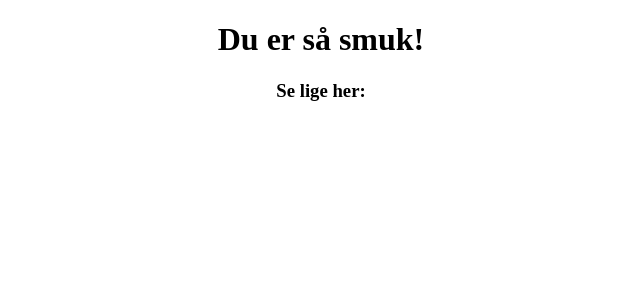
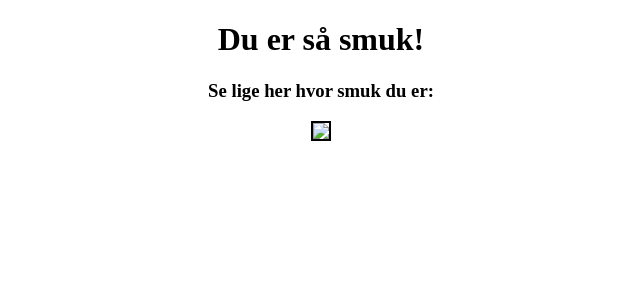
Before and after one commit to daadyrbarn/daadyrbarn.github.io, a Jekyll site: the page index.html, which Jekyll copies as it is, in a window 1280 px wide. Shown: the top 300 px of the page, without its empty margins (319-959 px from the left). Built offline with Jekyll 4.4.1, drawn with Linux system fonts in a browser that asks for light colours.

Commit message:
Update index.html

```diff
--- a/index.html
+++ b/index.html
@@ -6,10 +6,14 @@
 		body{
 			text-align: center;
 		}
+		img{
+			border: solid 2px;
+		}
 	</style>
   </head>
   <body>
     <h1>Du er s&aring; smuk!</h1>
-    <h3>Se lige her:</h3>
+    <h3>Se lige her hvor smuk du er:</h3>
+	<img src="#" width="500">
   </body>
 </html>
```
